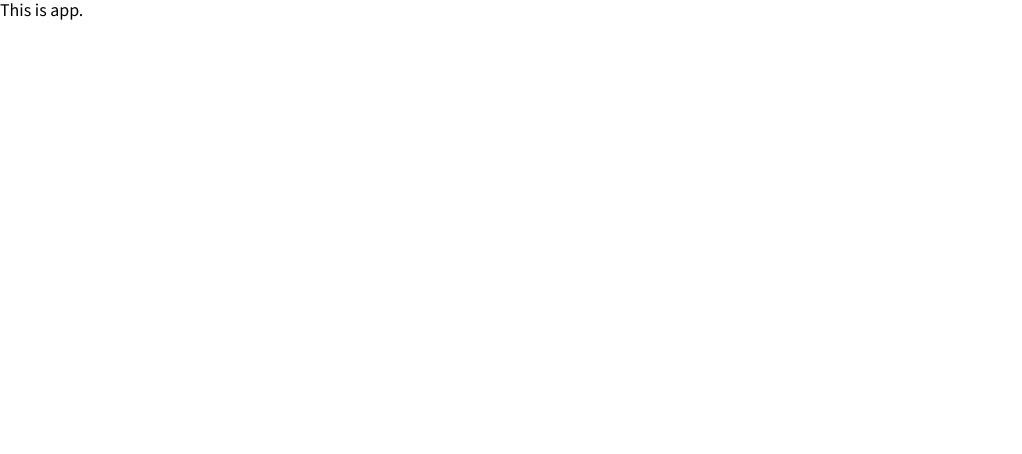
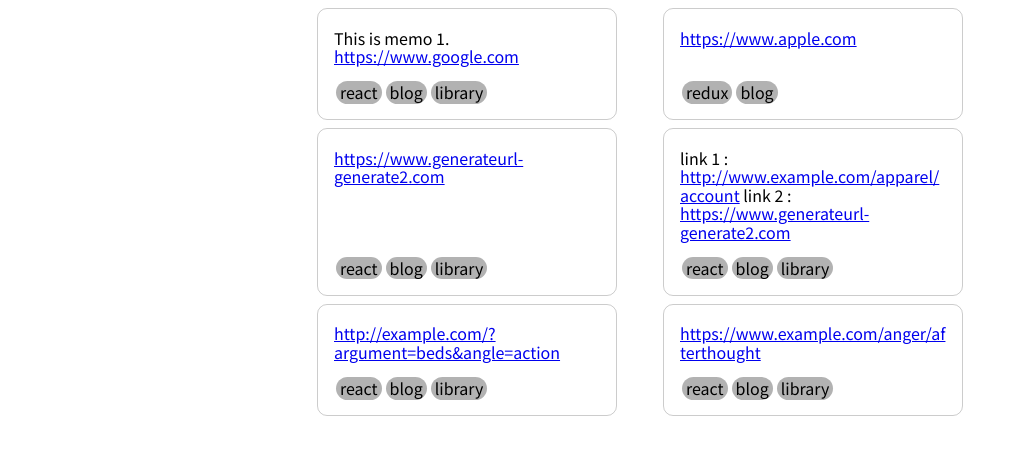
Before and after one commit to digression99/memoi, a React (Create React App) app: page / in a window 1280 px wide. Shown: the top 454 px of the page, without its empty margins (0-1022 px from the left). Built offline with nearby package versions, Linux system fonts and the light colour scheme.

Commit message:
Use Memos

```diff
--- a/src/components/App.jsx
+++ b/src/components/App.jsx
@@ -1,10 +1,19 @@
 import React from 'react';
+import styled from 'styled-components';
+import data from 'data';
+import Memos from 'components/Memos';
+
+const Wrapper = styled.div`
+  display: flex;
+  justify-content: center;
+`;
 
 function App() {
+
   return (
-    <div>
-      This is app.
-    </div>
+    <Wrapper>
+      <Memos memos={data.memos} />
+    </Wrapper>
   );
 }
 
```
